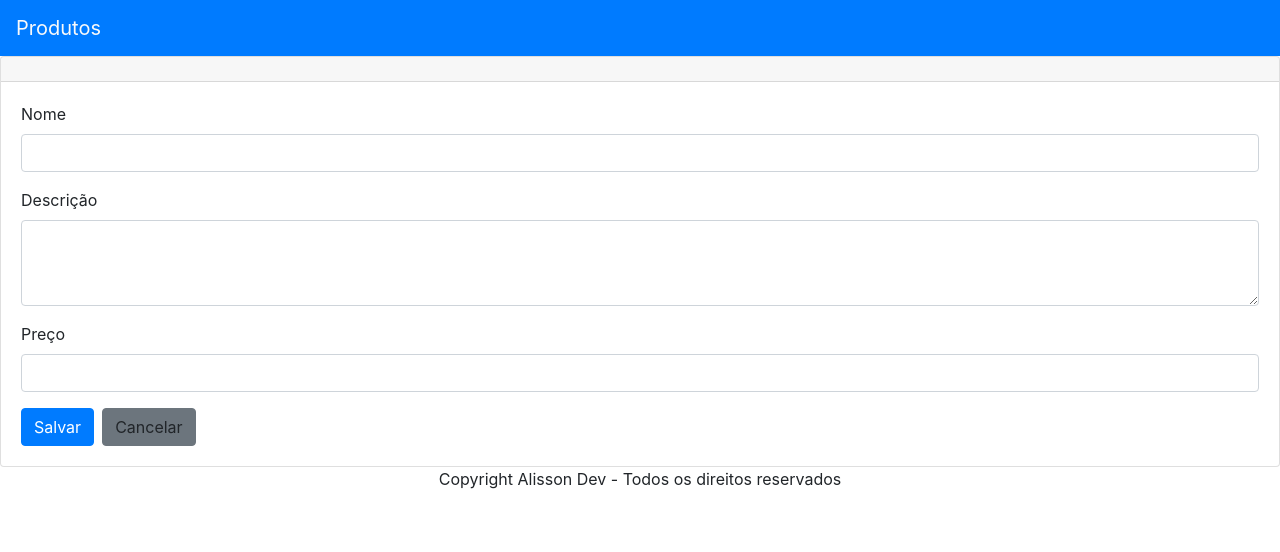
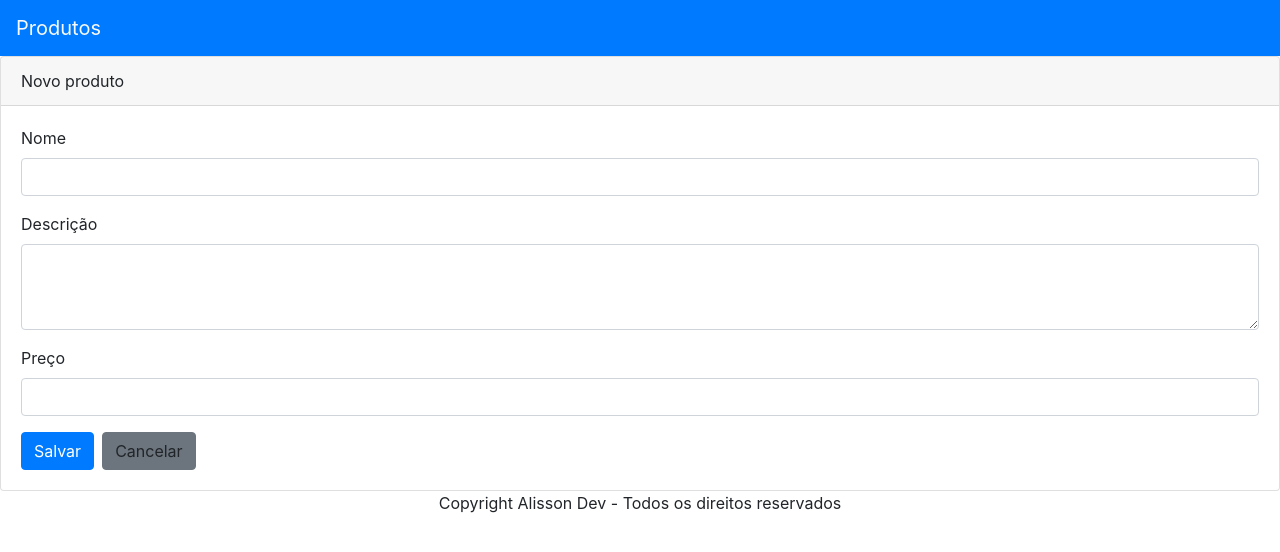
Before and after one commit to youssfbr/angular_produtos, an Angular app: page / in a window 1280 px wide. Shown: the top 552 px of the page. Built offline with nearby package versions, Linux system fonts and the light colour scheme.

Commit message:
Adicionando título ao formulário

```diff
--- a/src/app/produtos/produto-form/produto-form.component.html
+++ b/src/app/produtos/produto-form/produto-form.component.html
@@ -1,6 +1,6 @@
 <div class="card">
   <div class="card-header" bg-primary text-light>
-
+    {{ title }}
   </div>
   <div class="card-body">
     <form>
```
